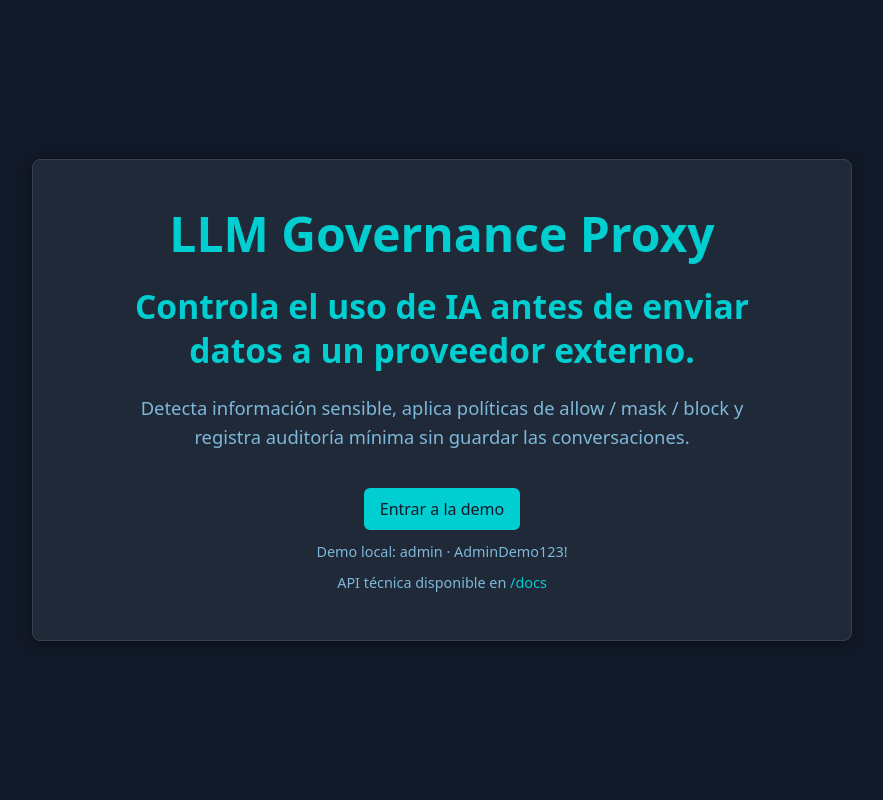
After one commit to Javi-kl/llm-governance-api-proxy, a Python web app: template app/ui/templates/landing.html in a window 1280 px wide. The commit adds this page. Shown: the whole page, without its empty margins (198-1081 px from the left). Run offline with Jinja, Linux system fonts and the light colour scheme; the template is opened without the code that fills it, so the values that code supplies are empty.

Commit message:
feat: landing page & mejorar readme

```diff
--- a/app/routers/web/common.py
+++ b/app/routers/web/common.py
@@ -34,6 +34,11 @@ def _render_login(
     return _render_template(request, "login.html", error=error)
 
 
+def _render_landing(request: Request) -> HTMLResponse:
+    """Renderiza la landing pública."""
+    return _render_template(request, "landing.html")
+
+
 def _redirect_for_user(user: User) -> RedirectResponse:
     """Redirige al usuario según su rol: admin → /dashboard, resto → /chat."""
     if user.role == UserRole.ADMIN:
--- a/app/ui/static/style.css
+++ b/app/ui/static/style.css
@@ -2,15 +2,15 @@
 
 /* ── Variables ──────────────────────────────────── */
 :root {
-    --bg: #0a1628;
-    --surface: #112240;
-    --surface-muted: #1a3050;
-    --filter-bg: #0f1f35;
+    --bg: #111827;
+    --surface: #1f2937;
+    --surface-muted: #273447;
+    --filter-bg: #172033;
     --text: #00CED1;
     --text-muted: #7eb8da;
     --text-dim: #4a6a8a;
-    --border: #1e3a5f;
-    --border-light: #2a4a6f;
+    --border: #374151;
+    --border-light: #4b5563;
     --danger: #dc2626;
     --danger-hover: #b91c1c;
     --danger-active: #991b1b;
@@ -64,6 +64,57 @@ h1 {
     max-width: 400px;
     margin: 0 auto;
     padding: 2rem;
+}
+
+.landing-container {
+    max-width: 820px;
+    margin: 0 auto;
+    padding: 3rem 3.5rem;
+    background: var(--surface);
+    border: 1px solid var(--border);
+    border-radius: var(--radius);
+    box-shadow: var(--shadow);
+    text-align: center;
+}
+
+.landing-project-title {
+    margin: 0 0 1.5rem 0;
+    font-size: clamp(2rem, 5vw, 3rem);
+    font-weight: 700;
+    line-height: 1.1;
+}
+
+.landing-heading {
+    max-width: 680px;
+    margin: 0 auto 1.25rem auto;
+    color: var(--text);
+    font-size: clamp(1.35rem, 3vw, 2.1rem);
+    font-weight: 600;
+    line-height: 1.3;
+}
+
+.landing-description {
+    max-width: 640px;
+    margin: 0 auto 2.25rem auto;
+    color: var(--text-muted);
+    font-size: 1.15rem;
+    line-height: 1.6;
+}
+
+.landing-meta {
+    margin: 0.75rem 0 0 0;
+    color: var(--text-muted);
+    font-size: 0.9rem;
+}
+
+.landing-meta a {
+    color: var(--text);
+    text-decoration: none;
+    font-weight: 500;
+}
+
+.landing-meta a:hover {
+    text-decoration: underline;
 }
 
 .login-container h1 {
@@ -231,6 +282,12 @@ h1 {
     font-size: 1rem;
     color: var(--bg);
     background-color: var(--text);
+}
+
+.landing-login-link {
+    width: fit-content;
+    min-width: 0;
+    margin: 0 auto;
 }
 
 .btn-primary:hover {
--- /dev/null
+++ b/app/ui/templates/landing.html
@@ -0,0 +1,21 @@
+{% extends "base.html" %}
+{% block title %}LLM Governance Proxy{% endblock %}
+
+{% block content %}
+<section class="landing-container" aria-labelledby="landing-title">
+    <h1 id="landing-title" class="landing-project-title">LLM Governance Proxy</h1>
+    <h2 class="landing-heading">
+        Controla el uso de IA antes de enviar datos a un proveedor externo.
+    </h2>
+
+    <p class="landing-description">
+        Detecta información sensible, aplica políticas de allow / mask / block
+        y registra auditoría mínima sin guardar las conversaciones.
+    </p>
+
+    <a href="/login" class="btn-primary landing-login-link">Entrar a la demo</a>
+
+    <p class="landing-meta">Demo local: admin · AdminDemo123!</p>
+    <p class="landing-meta">API técnica disponible en <a href="/docs">/docs</a></p>
+</section>
+{% endblock %}
```
Also changed, not shown: app/routers/web/login.py (+6 -6 lines), tests/routers/web/test_login.py (+11 -7 lines), README.md.
